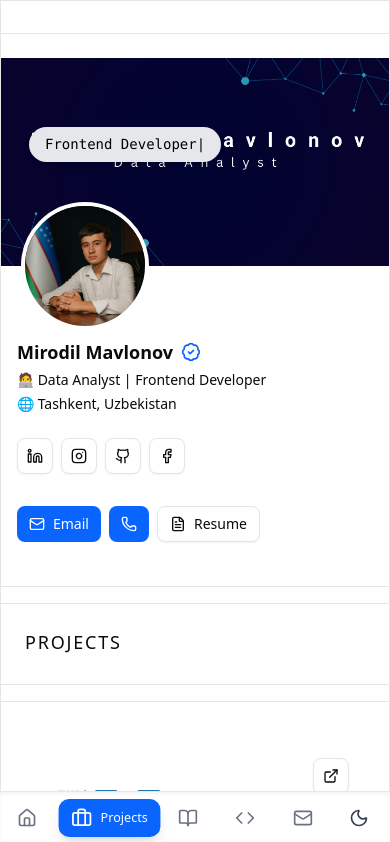
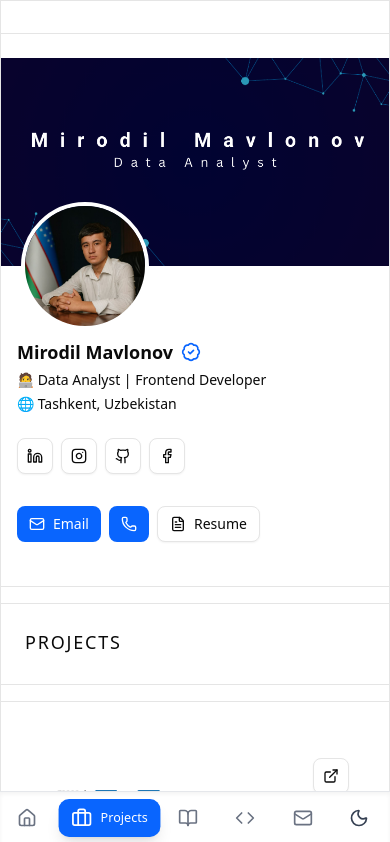
Before and after one commit to mirodill/mirodil, a React (Vite) app: page /projects in a window 390 px wide. Shown: the top 842 px of the page. Built offline with nearby package versions, Linux system fonts and the light colour scheme.

Commit message:
commmittt

```diff
--- a/src/components/profile/ProfileHeader.jsx
+++ b/src/components/profile/ProfileHeader.jsx
@@ -11,9 +11,10 @@ const ProfileHeader = ({ cover, avatar }) => {
       />
 
       <div className="relative">
-        <div className="absolute bottom-22 left-3 sm:left-5">
+        <div className="absolute bottom-22 left-3 sm:left-5 hidden md:block">
           <MessageBox />
         </div>
+
 
         <img
           src={avatar}
```
